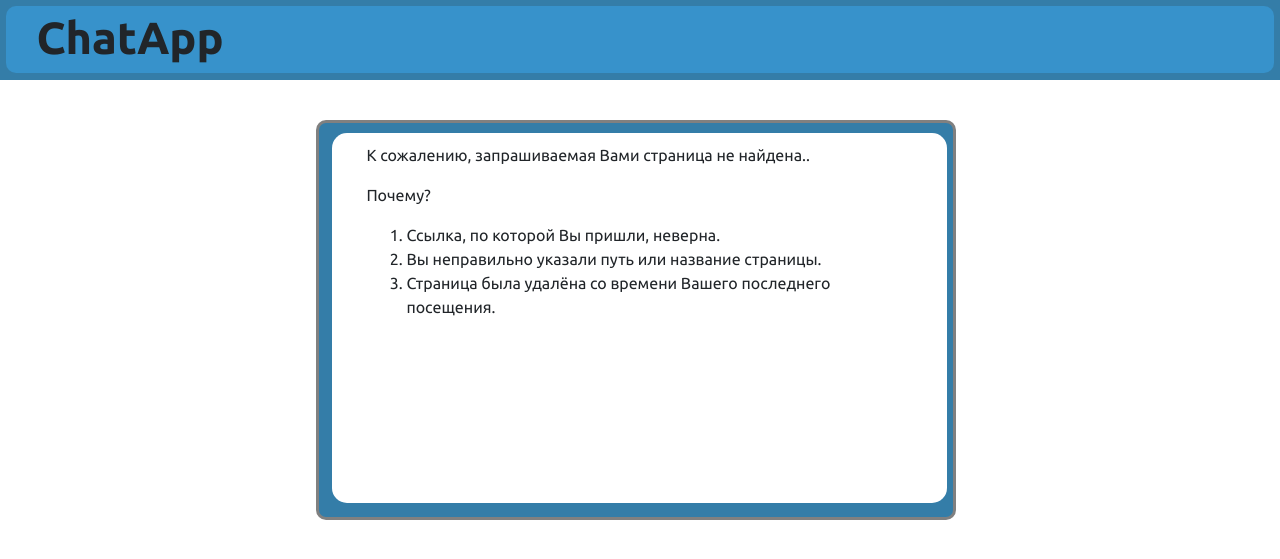
After one commit to andreygor444/ChatApp, a Flask app: page /chats/1 in a window 1280 px wide. The commit adds this page. Shown: the top 559 px of the page. Run offline with Flask 2, Linux system fonts and the light colour scheme; a user stored in the database is signed in; parts of the project's set-up code (start-up, migrations or seed data) failed here and were passed over; some libraries are stand-ins or nearby versions.

```diff
--- a/app/main.py
+++ b/app/main.py
@@ -95,6 +95,16 @@
         return redirect('/profile')
 
 
+@app.errorhandler(404)
+def error_404(error):
+    return render_template("404.html")
+
+
+@app.route("/js/load_unique_link")
+def get_unique_code():
+    return unique_codes_manager.get_unique_code()
+
+
 @app.route("/js/load_temporary_chat_avatar", methods=["PUT"])
 def load_temporary_chat_avatar():
     return temporary_chat_avatars_manager.load_avatar(request.data)
--- a/app/static/css/style.css
+++ b/app/static/css/style.css
@@ -533,8 +533,8 @@
 
 #profile-window {
 	width: 50%;
-	height: 40%;
-	top: 20%;
+	height: 50%;
+	top: 15%;
 	left: 24.7%;
 	border: 3px solid gray;
 	border-radius: 10px;
@@ -555,7 +555,7 @@
 
 #profile-inner {
 	width: 96%;
-	height: 96%;
+	height: 94%;
 	margin-left: 2%;
 	margin-top: 1.3%;
 	border-radius: 15px;
@@ -566,6 +566,18 @@
 	width: 80%;
 	margin-left: 10%;
 	margin-top: 20px;
+}
+
+#change-button-profile {
+	width: 200px;
+	height: 50px;
+	border-radius: 10px;
+	border: 3px solid #A1A1A1;
+	font-size: 1.5em;
+	position: absolute;
+	right: 4%;
+	bottom: 6%;
+	background-color: #3ED520;
 }
 
 #line_bio {
@@ -579,3 +591,69 @@
 	width: 90%;
 	margin-left: 5%;
 }
+
+#tooltip {
+    position: relative;
+    display: inline-block;
+    background-color: #555;
+}
+
+.tooltip .tooltiptext {
+    visibility: hidden;
+    width: 140px;
+    background-color: #555;
+    color: #fff;
+    text-align: center;
+    border-radius: 6px;
+    padding: 5px;
+    position: absolute;
+    z-index: 1;
+    bottom: 150%;
+    left: 50%;
+    margin-left: -75px;
+    opacity: 0;
+    transition: opacity 0.3s;
+}
+
+.tooltip .tooltiptext::after {
+    content: "";
+    position: absolute;
+    top: 100%;
+    left: 50%;
+    margin-left: -5px;
+    border-width: 5px;
+    border-style: solid;
+    border-color: #555 transparent transparent transparent;
+}
+
+.tooltip:hover .tooltiptext {
+    visibility: visible;
+    opacity: 1;
+}
+
+#error-404-block {
+	width: 50%;
+	height: 50%;
+	top: 15%;
+	left: 24.7%;
+	border: 3px solid gray;
+	border-radius: 10px;
+	background-color: #347da8;
+	visibility: visible;
+	position: fixed;
+}
+
+#error-404-inner {
+	width: 97%;
+	height: 94%;
+	margin-left: 2%;
+	margin-top: 1.5%;
+	border-radius: 15px;
+	background-color: #ffffff;
+}
+
+#error-404-input {
+	width: 90%;
+    padding: 10px;
+	margin-left: 4%;
+}
--- /dev/null
+++ b/app/templates/404.html
@@ -0,0 +1,17 @@
+{% extends "base.html" %}
+
+{% block content %}
+    <div id="error-404-block">
+        <div id="error-404-inner">
+            <div id="error-404-input">
+                <p>К сожалению, запрашиваемая Вами страница не найдена..</p>
+                <p>Почему?</p>
+                <ol>
+                    <li>Ссылка, по которой Вы пришли, неверна.
+                    <li>Вы неправильно указали путь или название страницы.
+                    <li>Страница была удалёна со времени Вашего последнего посещения.
+                </ol>
+            </div>
+        </div>
+    </div>
+{% endblock %}
--- a/app/unique_codes_manager.py
+++ b/app/unique_codes_manager.py
@@ -19,6 +19,9 @@
             code = ''.join(choice(self._code_symbols) for _ in range(self._code_length))
             self._codes.add(code)
 
+    def get_unique_code(self):
+        return tuple(self._codes)[0]
+
     def update_code(self, code):
         self._codes.remove(code)
         self.generate_unique_codes(1)
```
Also changed, not shown: app/static/js/get_unique_code.js (added, +11 -0 lines), app/templates/profile.html (+6 -3 lines), app/db/main.db.
